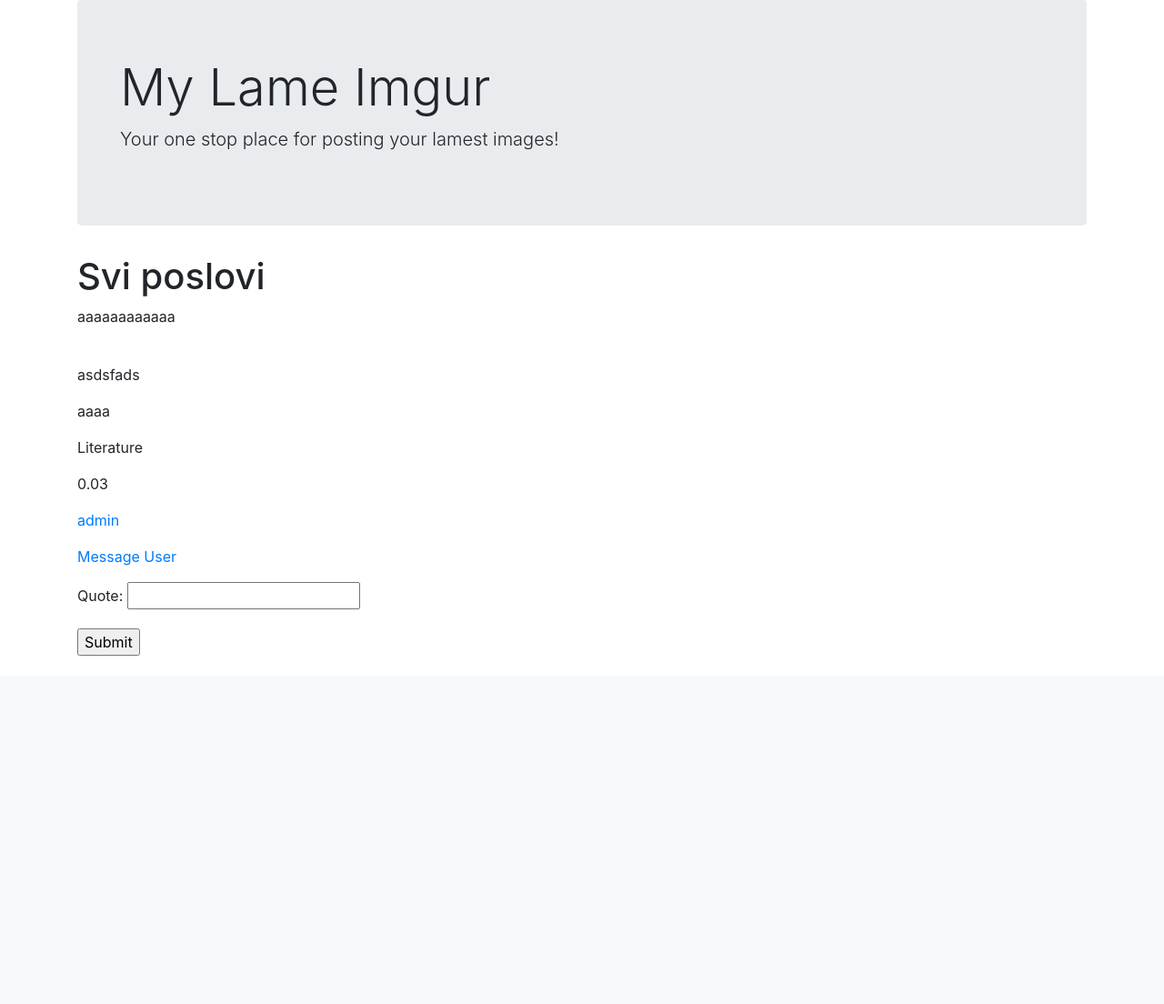
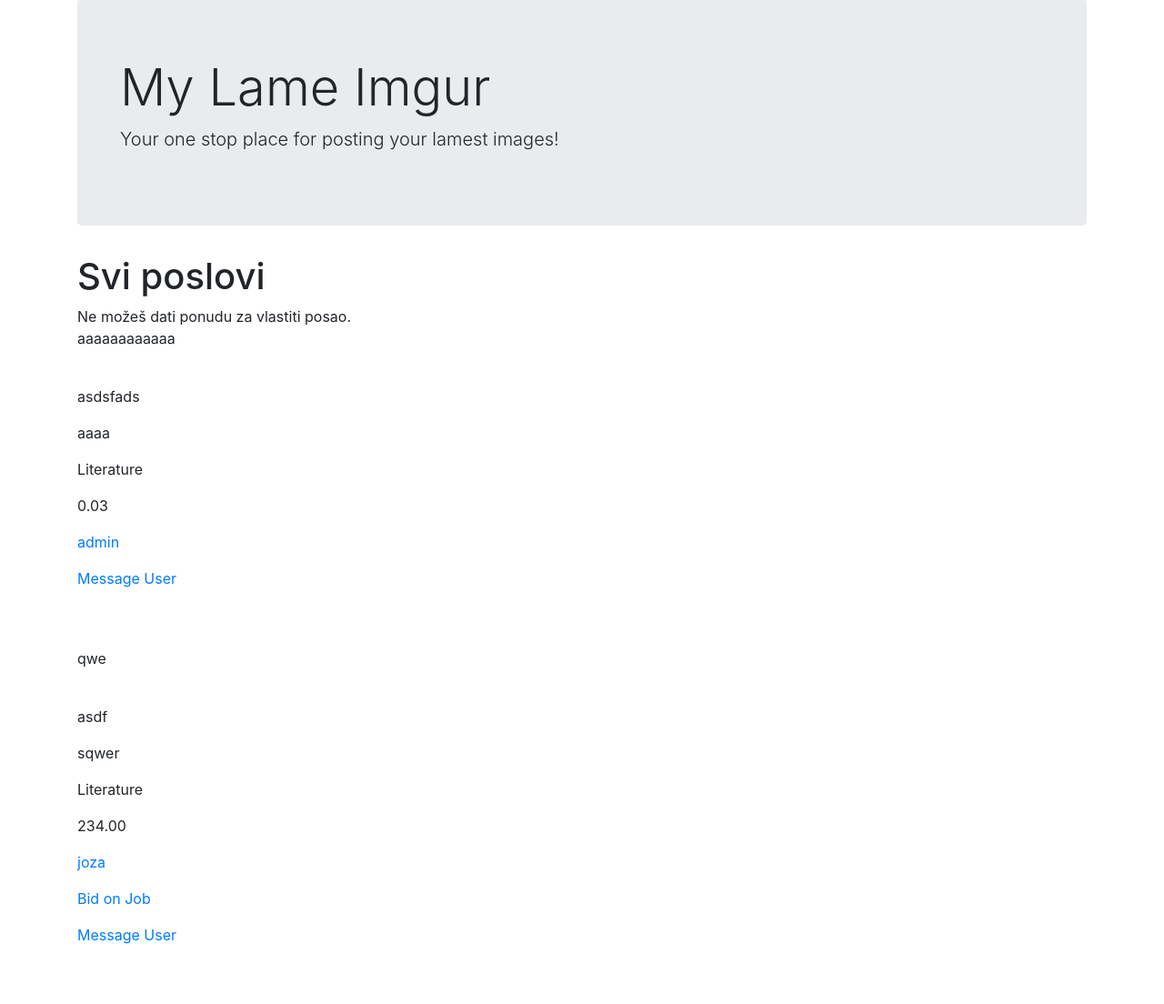
Before and after one commit to MatanBuljubasic/Translate-O-Rama, a Django app: page /jobs/job_listing/4 in a window 1280 px wide. Shown: the part 57-1161 px from the top of the page at 91% size. Before the commit the page ends 778 px from the top, so only its background shows below. Run offline with Django 4.2, Linux system fonts and the light colour scheme; a user stored in the database is signed in; data comes from the database, SQL or seed files in the repository; both versions use the stored data as it was after the commit; some libraries are stand-ins or nearby versions.

Commit message:
Add job bidding logic

```diff
--- a/translate_o_rama/app/forms.py
+++ b/translate_o_rama/app/forms.py
@@ -1,7 +1,7 @@
+from decimal import Decimal
 from .models import Job, BiddingOffer
 from django.forms import ModelForm, ValidationError
 from django import forms
-from decimal import Decimal
 from django.core.validators import MinValueValidator
 
 class PostJobForm(ModelForm):
@@ -16,9 +16,6 @@
             self.add_error("source_language", "Traženi jezik i zadani jezik su jednaki.")
         return self.cleaned_data
 
-class BiddingForm(ModelForm):
+
+class QuoteForm(forms.Form):
     quote = forms.DecimalField(decimal_places=2, max_digits=10, validators=[MinValueValidator(Decimal('0.01'))])
-
-    class Meta:
-        model = BiddingOffer
-        exclude = ('translator', 'job')
--- a/translate_o_rama/app/templates/app/job_listing.html
+++ b/translate_o_rama/app/templates/app/job_listing.html
@@ -2,6 +2,10 @@
 {% block content %}
 
     <h1>Svi poslovi</h1>
+    {% if error_message %}
+        {{ error_message }}
+    {% endif %}
+
     {% for job in jobs %}
         <div>
             <p>{{ job.title }}</p> <br>
@@ -11,10 +15,12 @@
             <p>{{ job.get_field_display }}</p>
             <p>{{ job.budget }}</p>
             <p><a href="">{{ job.user.username }}</a></p>
-            <p><a href="{% url 'app:job_bidding' job.id %}">Bid on Job</a></p>
+            {% if not job.user == user and user.is_translator %}
+                <p><a href="{% url 'app:job_bidding' job.id %}">Bid on Job</a></p>
+            {% endif %}
             <p><a href="/">Message User</a></p>
         </div>
-        <br><br><br><br><br><br><br><br>
+        <br><br>
 
     {% endfor %}
 {% endblock %}
--- a/translate_o_rama/app/views.py
+++ b/translate_o_rama/app/views.py
@@ -1,7 +1,7 @@
 from django.shortcuts import render, get_object_or_404
 from django.http import HttpResponseRedirect
 from django.urls import reverse
-from .forms import PostJobForm, BiddingForm
+from .forms import PostJobForm, QuoteForm
 from .models import Job, STATUS_CHOICES, FIELD_CHOICES, BiddingOffer
 
 # Create your views here.
@@ -38,32 +38,44 @@
         return HttpResponseRedirect(reverse('accounts:custom_login'))
 
 def job_bidding(request, job_id):
-    if request.user.is_translator:
+    job = get_object_or_404(Job, pk=job_id)
+    if request.user.is_translator and request.user != job.user and job.status == STATUS_CHOICES[0][0]:
         if request.method == 'POST':
-            job = get_object_or_404(Job, pk=job_id)
-            form = BiddingForm(request.POST, initial={'job': job, 'translator': request.user})
-            ## forma nije validna
-
+            form = QuoteForm(request.POST)
             if form.is_valid():
                 existingOffer = BiddingOffer.objects.filter(job = job, translator = request.user).first()
                 if existingOffer:
                     existingOffer.quote = request.POST["quote"]
                     existingOffer.save()
                 else:
-                    form.save()
-                    #biddingOffer = BiddingOffer(job = job, translator = request.user, quote = request.POST["quote"])
-                    #biddingOffer.save()
-                return HttpResponseRedirect(reverse('accounts:custom_login'))
+                    biddingOffer = BiddingOffer(job=job, translator = request.user, quote = request.POST["quote"])
+                    biddingOffer.save()
+                return HttpResponseRedirect(reverse('app:job_listing'))
             else:
                 return render(request, 'app/job_bidding.html', {'form': form, 'job': job})
+
         else:
-            job = get_object_or_404(Job, pk=job_id)
-
-            form = BiddingForm()
+            form = QuoteForm()
             context = {
                 'job': job,
                 'form': form,
             }
             return render(request, 'app/job_bidding.html', context)
+
+    elif request.user.is_authenticated:
+        if request.user.is_translator:
+            if job.status != STATUS_CHOICES[0][0]:
+                error_message = "Ovaj posao je u tijeku ili završen."
+            else:
+                error_message = "Ne možeš dati ponudu za vlastiti posao."
+        else:
+            error_message = "Niste prevoditelj."
+        jobs = Job.objects.filter(status=STATUS_CHOICES[0][0])
+        context = {
+            'jobs' : jobs,
+            'error_message' : error_message
+        }
+        return render(request, 'app/job_listing.html', context)
+
     else:
         return HttpResponseRedirect(reverse('accounts:custom_login'))
```
Also changed, not shown: translate_o_rama/db.sqlite3.
